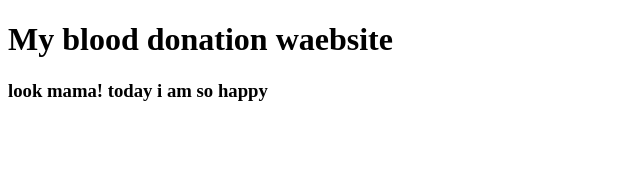
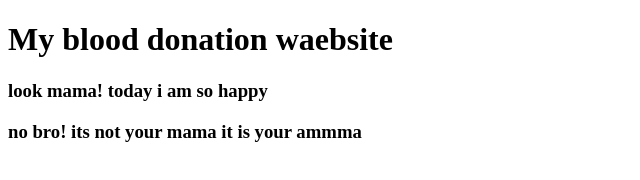
Before and after one commit to mdislamnishatnayeem/My_Blogs_personal, a plain HTML site: page index.html in a window 1280 px wide. Shown: the whole page, without its empty margins (0-640 px from the left). Drawn offline with Linux system fonts and the light colour scheme.

Commit message:
Update index.html

```diff
--- a/index.html
+++ b/index.html
@@ -9,5 +9,6 @@
 <body>
     <h1>My blood donation waebsite</h1>
     <h3>look mama! today i am so  happy</h3>
+    <h3> no bro! its not your mama it is your ammma</h3>
 </body>
 </html>
```
